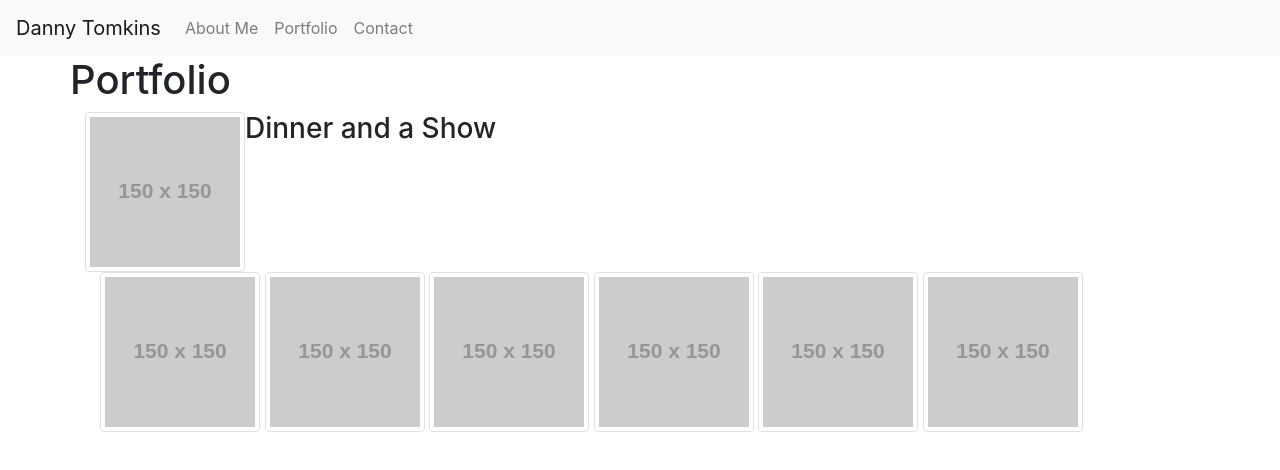
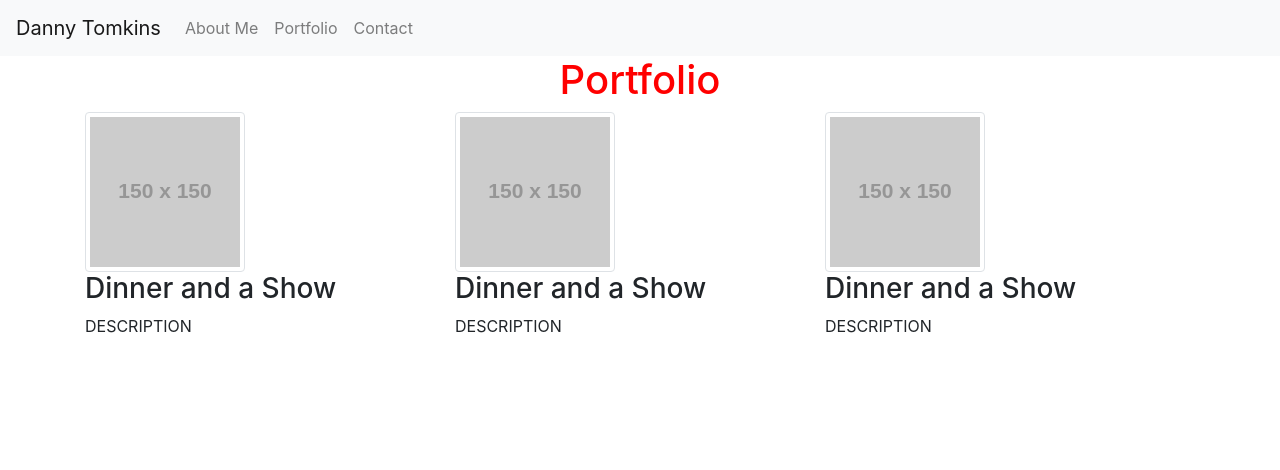
Before and after one commit to dannytomkins/portfolio-01-21, a plain HTML site: page portfolio.html in a window 1280 px wide. Drawn offline with nearby package versions, Linux system fonts and the light colour scheme; placeholder pictures from the web are drawn by us.

Commit message:
added formating updates to portfolio page

```diff
--- a/portfolio.html
+++ b/portfolio.html
@@ -6,7 +6,7 @@
     <title>Portfolio</title>
     <!--Bootstrap CSS Link-->
     <link rel="stylesheet" href="https://stackpath.bootstrapcdn.com/bootstrap/4.5.2/css/bootstrap.min.css" integrity="sha384-JcKb8q3iqJ61gNV9KGb8thSsNjpSL0n8PARn9HuZOnIxN0hoP+VmmDGMN5t9UJ0Z" crossorigin="anonymous">
-    <link rel="stylesheet" type="css" href="style.css">
+    <link rel="stylesheet" type="text/css" href="style.css">
 </head>
 <body>
     <header>
@@ -33,29 +33,57 @@
     </header>
 
     <div class="container">
-        <div class="container"></div>
             <!--Title row-->
             <div class="row">
+              <div class="col-md-12">
                 <h1>Portfolio</h1>
+              </div>
             </div>
             <!--Content row-->
             <div class="row">
                 <div class="col-md-12">
                     <div class="container">
                       <div class="row">
+                        <div class="col-md-4">
+                          <div class="row">
                             <a href="https://group-6-project-1.github.io/Dinner-and-a-show/">
                             <img src="http://placehold.it/150x150" alt="Placeholder" class="img-thumbnail">
                             </a>
-                        <br>
+                          </div>
+                          <div class="row">
                             <h3>Dinner and a Show</h3>
                           </div>
-
+                          <div class="row">
+                            <p>DESCRIPTION</p>
+                          </div>
+                        </div>
+                        <div class="col-md-4">
+                          <div class="row">
+                            <a href="https://group-6-project-1.github.io/Dinner-and-a-show/">
                             <img src="http://placehold.it/150x150" alt="Placeholder" class="img-thumbnail">
+                            </a>
+                          </div>
+                          <div class="row">
+                            <h3>Dinner and a Show</h3>
+                          </div>
+                          <div class="row">
+                            <p>DESCRIPTION</p>
+                          </div>
+                        </div>
+                        <div class="col-md-4">
+                          <div class="row">
+                            <a href="https://group-6-project-1.github.io/Dinner-and-a-show/">
                             <img src="http://placehold.it/150x150" alt="Placeholder" class="img-thumbnail">
-                        <img src="http://placehold.it/150x150" alt="Placeholder" class="img-thumbnail">
-                        <img src="http://placehold.it/150x150" alt="Placeholder" class="img-thumbnail">
-                        <img src="http://placehold.it/150x150" alt="Placeholder" class="img-thumbnail">
-                        <img src="http://placehold.it/150x150" alt="Placeholder" class="img-thumbnail">
+                            </a>
+                          </div>
+                          <div class="row">
+                            <h3>Dinner and a Show</h3>
+                          </div>
+                          <div class="row">
+                            <p>DESCRIPTION</p>
+                          </div>
+                        </div>
+                      </div>
                     </div>
                 </div>
             </div>
--- a/style.css
+++ b/style.css
@@ -1,3 +1,13 @@
-body {
-    background-color: red;
+
+
+h1 {
+    text-align: center;
+    color: red;
 }
+
+.centerimage {
+    display: block;
+    margin-left: auto;
+    margin-right: auto;
+    width: 50%;
+}
```
Also changed, not shown: contact.html (+1 -1 lines), index.html (+2 -2 lines). Lines whose indentation alone changed are shown as unchanged.
